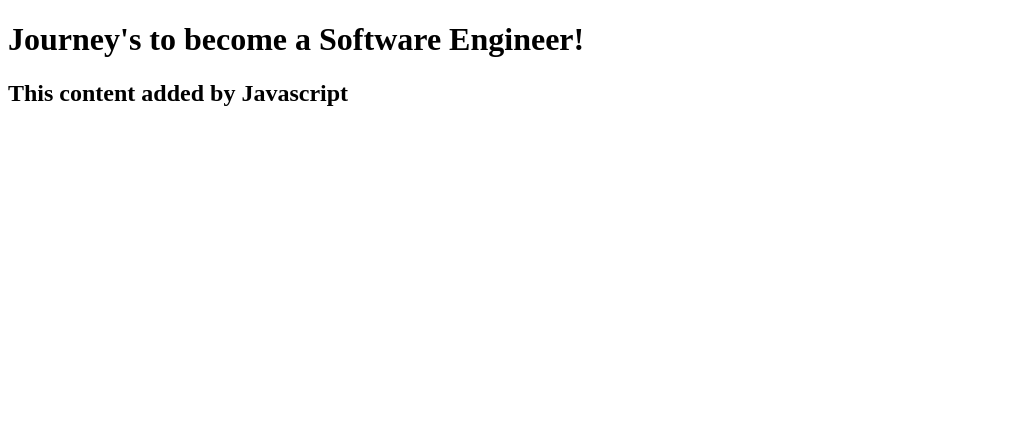
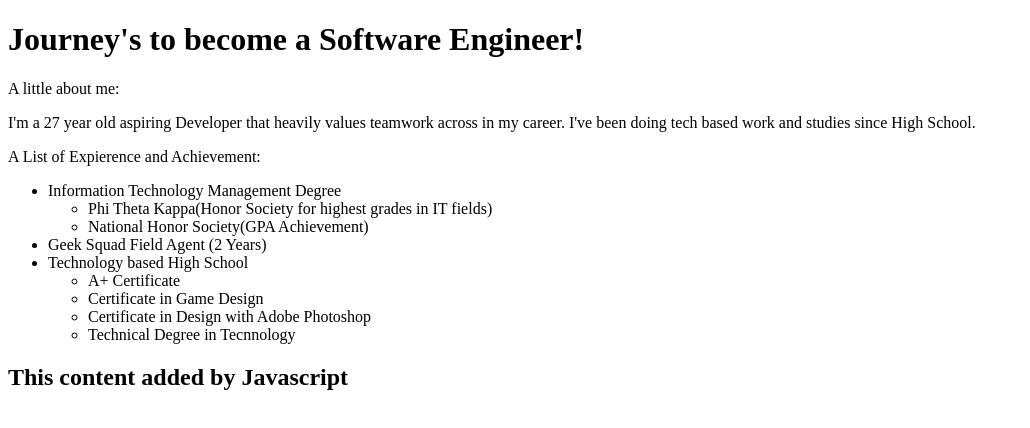
Before and after one commit to NotArtwork/MyPersonalWebsite, a plain HTML site: page index.html in a window 1280 px wide. Shown: the whole page, without its empty margins (0-1030 px from the left). Drawn offline with Linux system fonts and the light colour scheme.

Commit message:
more changes

```diff
--- a/index.html
+++ b/index.html
@@ -6,6 +6,28 @@
   </head>
   <body>
     <h1>Journey's to become a Software Engineer!</h1>
+    <p>A little about me:</p>
+    <p>I'm a 27 year old aspiring Developer that heavily values teamwork across in my career. I've been doing tech based work and studies since High School. </p>
+    <p>A List of Expierence and Achievement:</p>
+    <ul>
+        <li>Information Technology Management Degree
+            <ul>
+                <li>Phi Theta Kappa(Honor Society for highest grades in IT fields)</li>
+                <li>National Honor Society(GPA Achievement)</li>
+            </ul>
+        </li>
+        <li>Geek Squad Field Agent (2 Years)</li>
+        <li>Technology based High School
+            <ul>
+                <li>A+ Certificate</li>
+                <li>Certificate in Game Design</li>
+                <li>Certificate in Design with Adobe Photoshop</li>
+                <li>Technical Degree in Tecnnology</li>
+            </ul>
+        </li>
+
+    </ul>
+
     <script src="script.js"></script>
   </body>
   </html>
```
